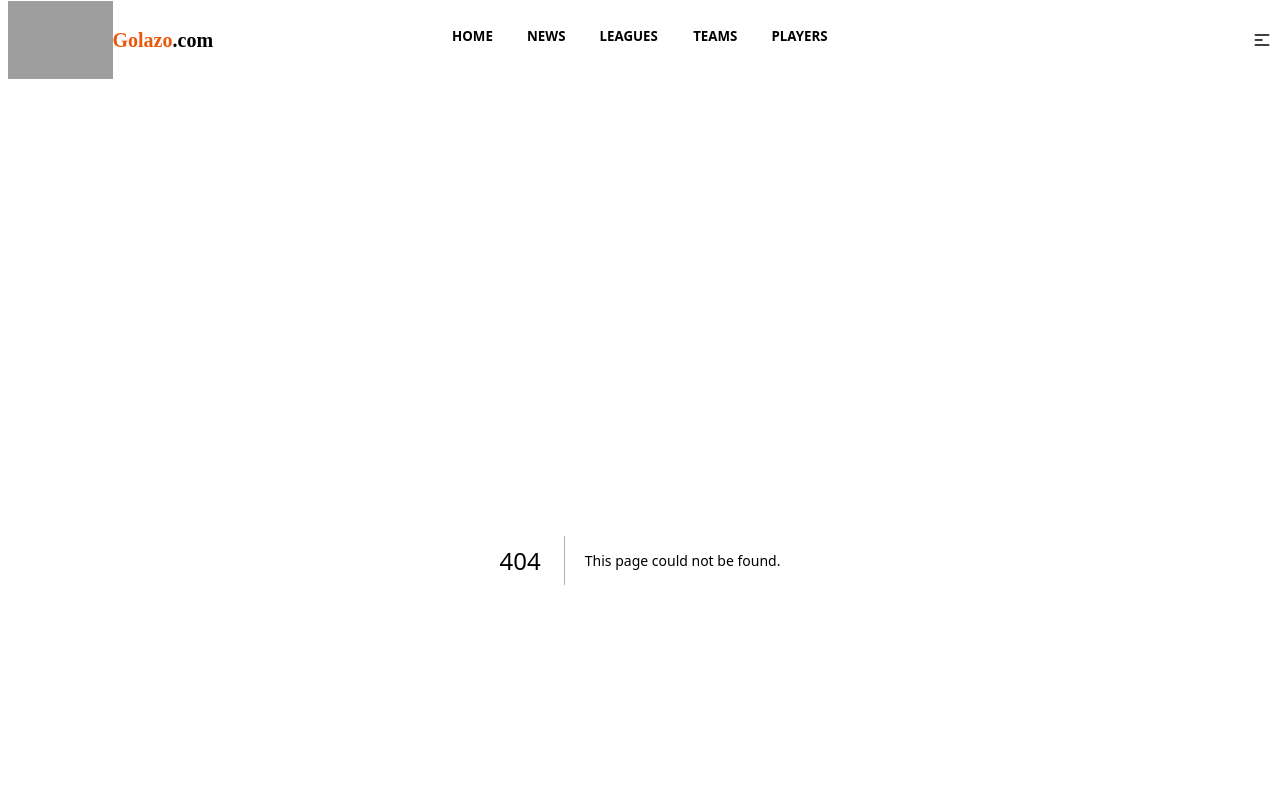
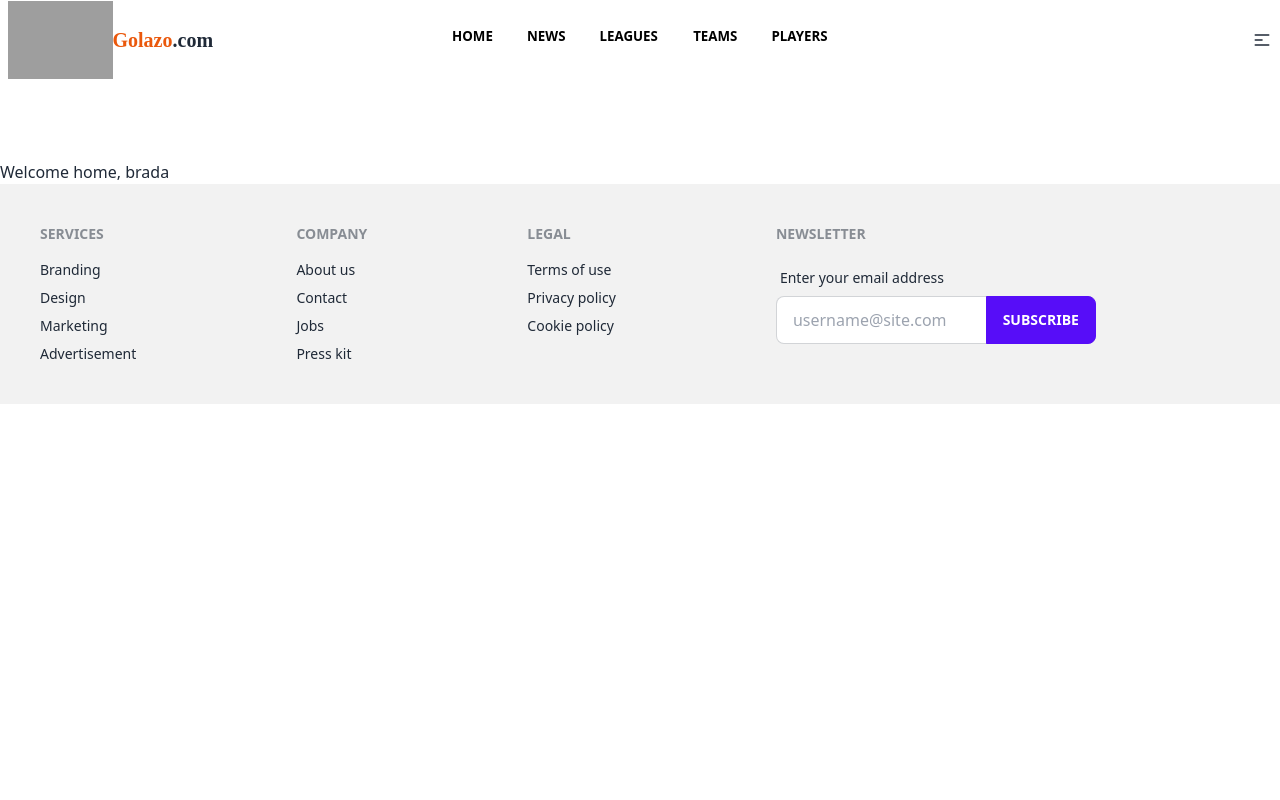
Before and after one commit to Xoaib007/golazo.com, a Next.js app: page /Home in a window 1280 px wide. Before the commit this address had no page. Shown: the top 800 px of the page. Built offline with nearby package versions, Linux system fonts and the light colour scheme; grey boxes are pictures that could not be loaded.

Commit message:
api fetch

```diff
--- /dev/null
+++ b/pages/Home.js
@@ -0,0 +1,17 @@
+import Image from 'next/image'
+import { Inter } from '@next/font/google'
+import Meta from '../components/meta'
+
+const inter = Inter({ subsets: ['latin'] })
+
+export default function Home({countries}) {
+  return (
+    <>
+      <Meta/>
+      <div>
+        Welcome home, brada
+      </div>
+
+    </>
+  )
+}
--- a/pages/index.js
+++ b/pages/Leagues.js
@@ -1,12 +1,10 @@
-import Image from 'next/image'
-import { Inter } from '@next/font/google'
-import Meta from '../components/meta'
+import Image from 'next/image';
+import React from 'react';
+import Meta from '../components/meta';
 
-const inter = Inter({ subsets: ['latin'] })
-
-export default function Home({countries}) {
-  return (
-    <>
+const Leagues = ({countries}) => {
+    return (
+        <>
       <Meta/>
       <div className='grid grid-cols-5 gap-40'>
         {
@@ -20,8 +18,8 @@ export default function Home({countries}) {
       </div>
 
     </>
-  )
-}
+    );
+};
 
 const options = {
 	method: 'GET',
@@ -42,4 +40,4 @@ export const getServerSideProps = async ()=>{
   }
 }
 
-// host: api-football-v1.p.rapidapi.com
+export default Leagues;
```
